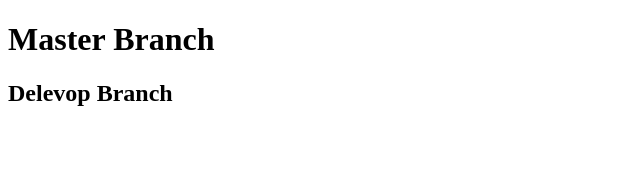
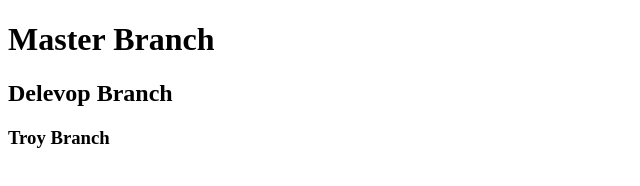
Before and after one commit to TroySandy/teamGit, a plain HTML site: page index.html in a window 1280 px wide. Shown: the whole page, without its empty margins (0-640 px from the left). Drawn offline with Linux system fonts and the light colour scheme.

Commit message:
first push for troy branch

```diff
--- a/index.html
+++ b/index.html
@@ -9,5 +9,6 @@
 <body>
     <h1>Master Branch</h1>
     <h2>Delevop Branch</h2>
+    <h3>Troy Branch</h3>
 </body>
 </html>
```
